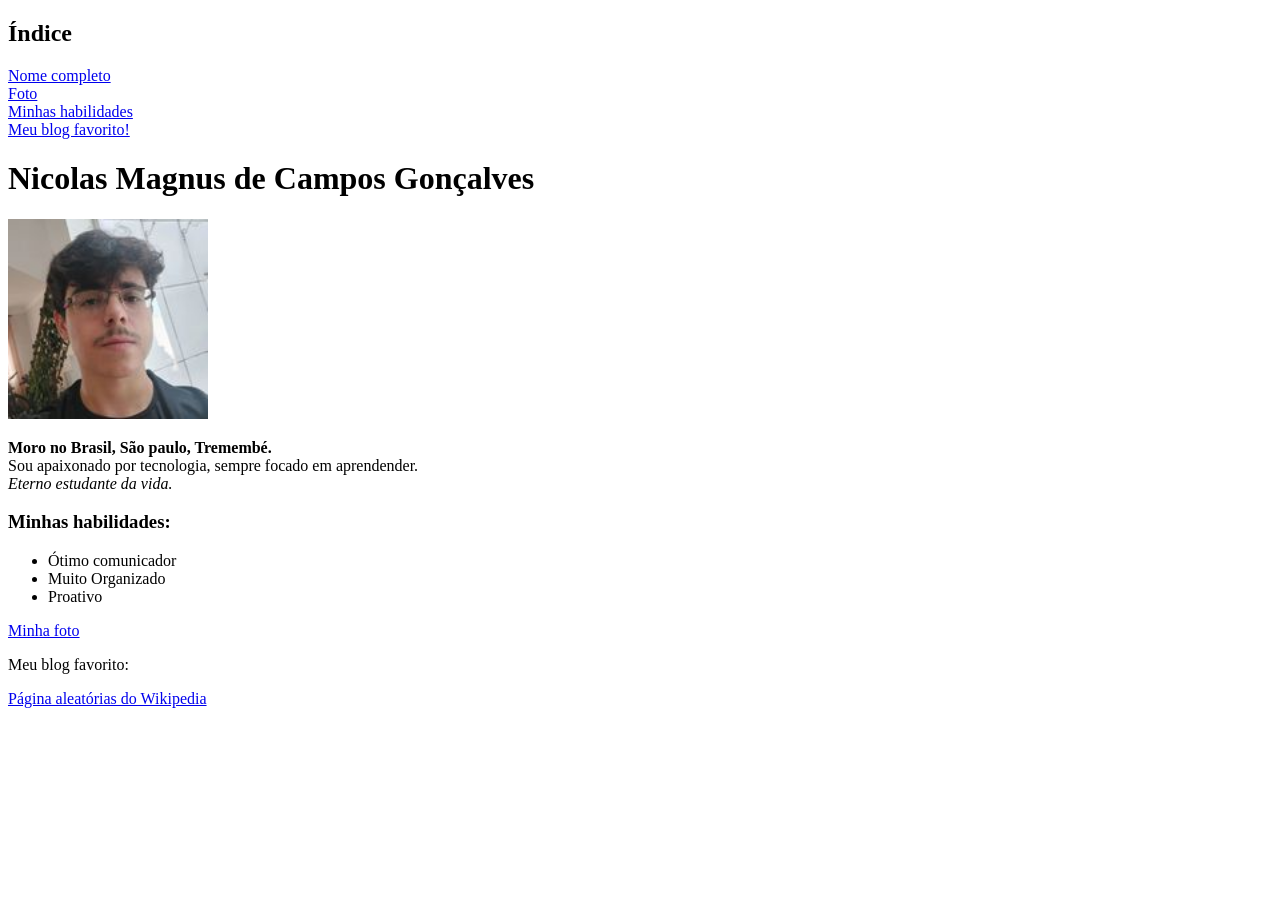
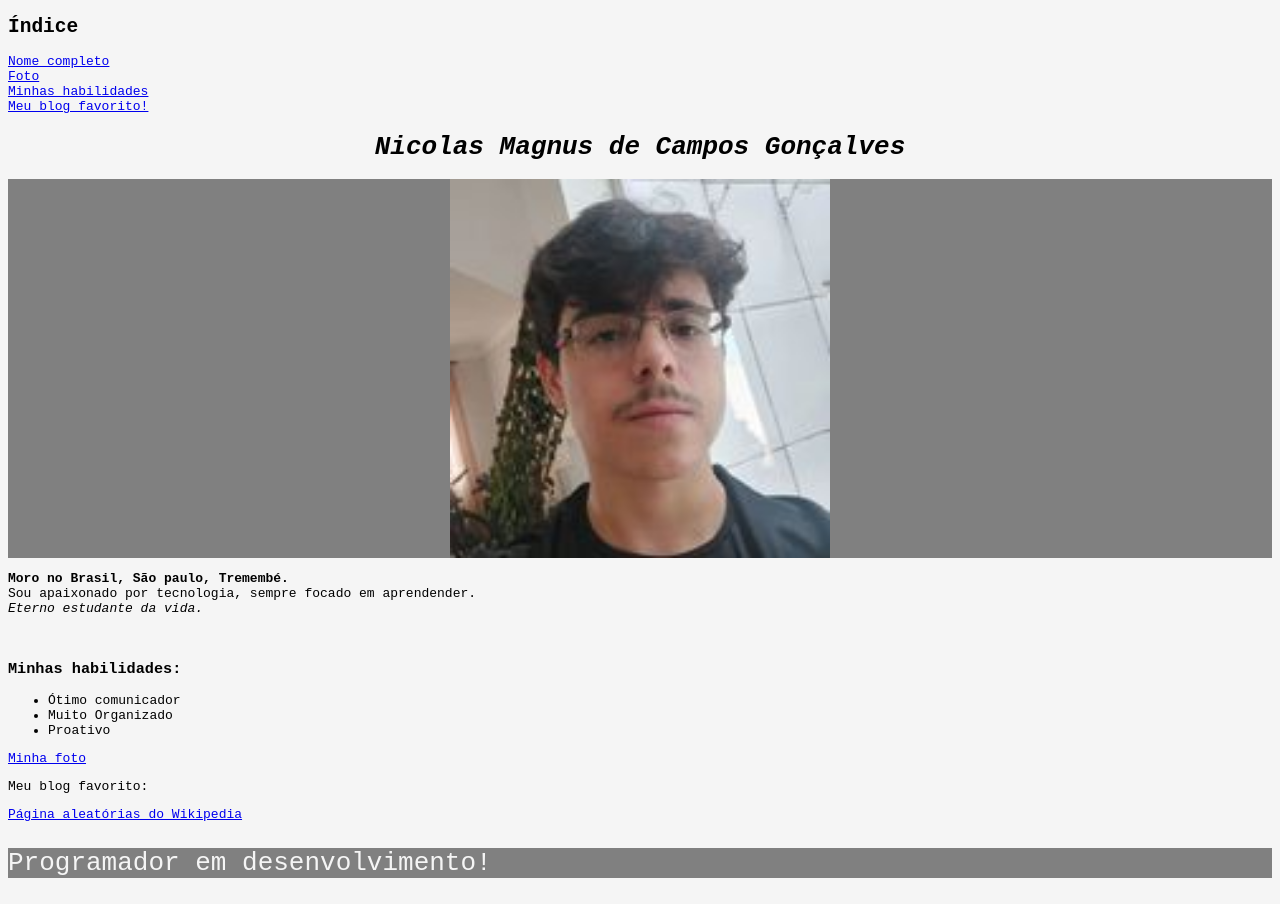
Before and after one commit to NicolasMagnus/NicolasMagnus.github.io, a plain HTML site: page index.html in a window 1280 px wide. Before the commit the page ends 800 px from the top, so only its background shows below. Drawn offline with Linux system fonts and the light colour scheme.

Commit message:
Atualização do meu site agora com style em css, mas ainda em construção

```diff
--- a/index.html
+++ b/index.html
@@ -6,18 +6,55 @@
     <meta name="viewport" content="width=device-width, initial-scale=1.0">
     <title>Document</title>
 </head>
+
+<style>
+
+    body {
+        font-family: monospace;
+        background-color: whitesmoke;
+    }
+
+    #Minhafoto {
+        display: block;
+        margin-left: auto;
+        margin-right: auto;
+        width: 30%;
+    }
+
+     #Meunome {
+        text-align: center;
+     }
+
+     #Coratras {
+        background-color: gray;
+     }
+
+     #Meunome {
+        font-style: italic;
+     }
+
+     #final {
+        background-color: gray;
+        color: whitesmoke;
+        font-size: 2em;
+     }
+
+
+</style>
+
 <body>
     <h2>Índice</h2>
     <a href="#Meunome">Nome completo</a> <br>
-    <a href="#Foto">Foto</a> <br>
+    <a href="#Coratras">Foto</a> <br>
     <a href="#Habilidades">Minhas habilidades</a> <br>
     <a href="#Blog">Meu blog favorito!</a>
 
     <h1 id="Meunome">Nicolas Magnus de Campos Gonçalves</h1>
 
-    <img id ='Minhafoto' src="Minhafoto.jpg" alt="Minha foto de rosto tirada no dia 25/02/2023" width="200px">
+    <p id="Coratras">
+        <img id ='Minhafoto' src="Minhafoto.jpg" alt="Minha foto de rosto tirada no dia 25/02/2023" width="200px">
 
-    <p>
+    </p>
 
     <strong>Moro no Brasil, São paulo, Tremembé.</strong>
 
@@ -27,6 +64,7 @@
 
     </p>
 
+    <br>
     <h3 id="Habilidades">Minhas habilidades:</h3>
     <ul>
         <li>Ótimo comunicador</li>
@@ -39,5 +77,7 @@
 
     <p id="Blog">Meu blog favorito:</p>
     <a href="https://pt.wikipedia.org/wiki/Especial:Aleat%C3%B3ria">Página aleatórias do Wikipedia</a>
+
+    <p id="final">Programador em desenvolvimento!</p>
 </body>
 </html>
```
